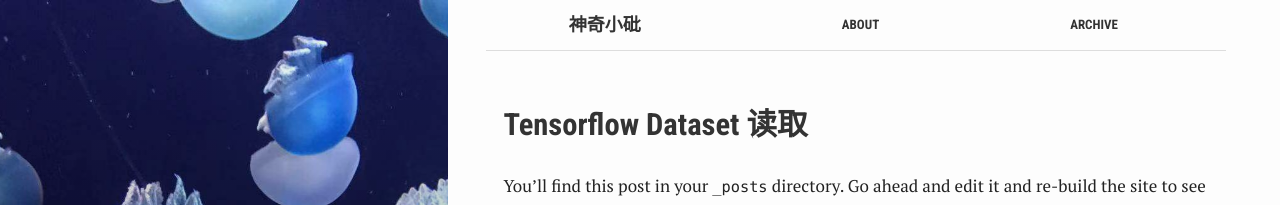
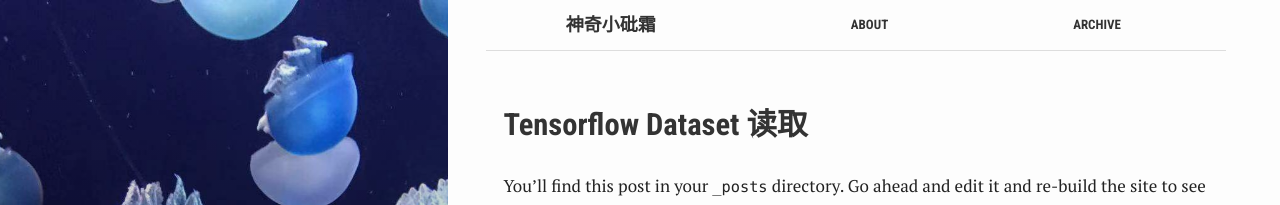
Before and after one commit to 711e/711e.github.io, a Jekyll site: the page built from index.html, in a window 1280 px wide. Shown: the top 205 px of the page. Built offline with Jekyll 4.4.1, drawn with Linux system fonts in a browser that asks for light colours.

Commit message:
Update _config.yml

```diff
--- a/_config.yml
+++ b/_config.yml
@@ -6,7 +6,7 @@
 # 'jekyll serve'. If you change this file, please restart the server process.
 
 # Site settings
-title: 神奇小砒
+title: 神奇小砒霜
 email: zyh711@outlook.com
 description: > # this means to ignore newlines until "baseurl:"
   Write an awesome description for your new site here. You can edit this
```
